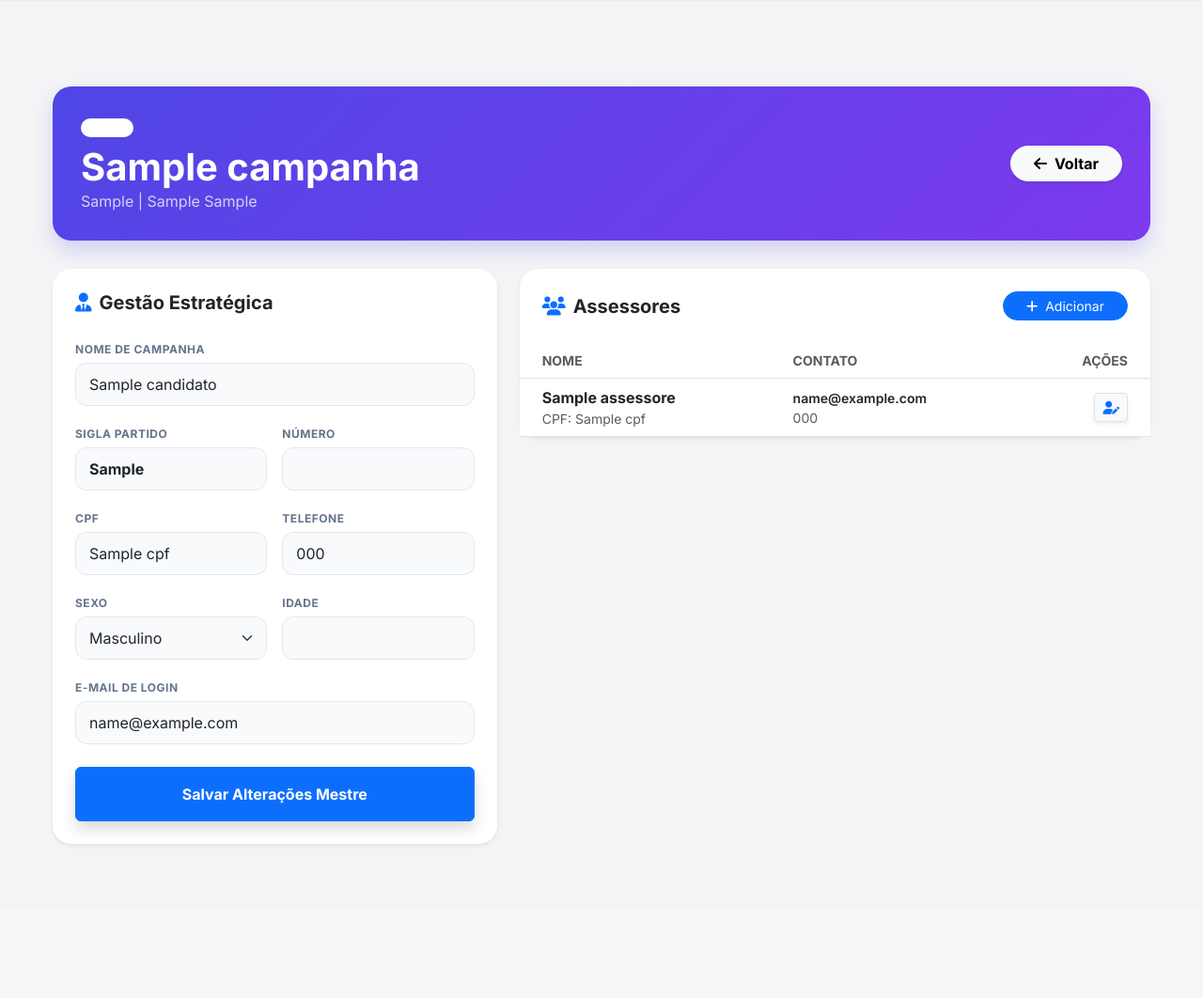
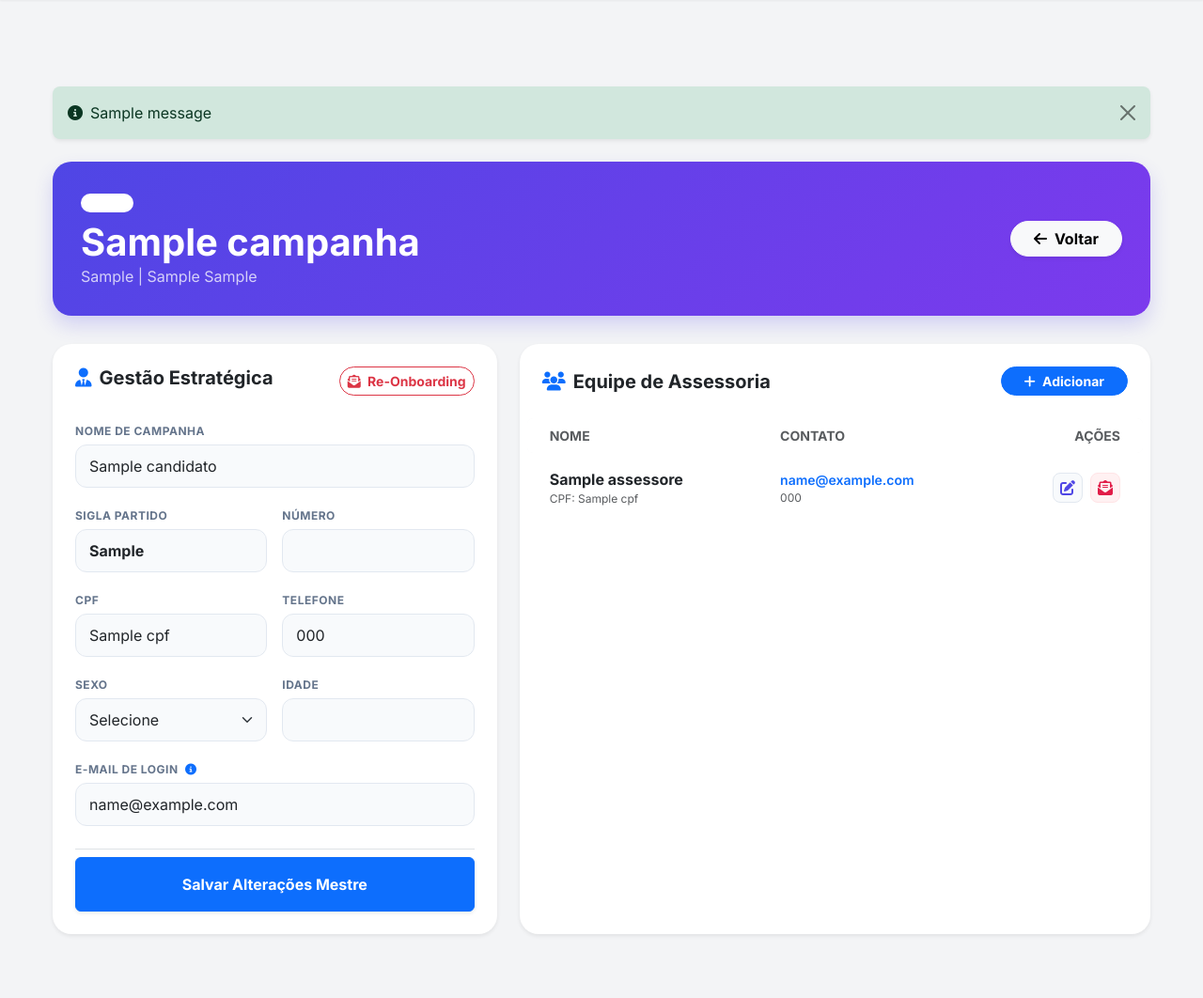
Before and after one commit to guibatist/app-candidatos, a Flask app: template app/templates/superadmin/perfil_campanha.html in a window 1280 px wide. Shown: the part 65-1127 px from the top of the page at 94% size. Before the commit the page ends 965 px from the top, so only its background shows below. Run offline with Flask 3, Linux system fonts and the light colour scheme; the template is opened without the code that fills it: most values are stand-ins (such as "Sample title", 1, 10 or a date in 2020); one stand-in notice (Sample message) is shown; some libraries are stand-ins or nearby versions.

Commit message:
feat: aprimora painel superadmin com re-onboarding ativo
Atualiza UI do perfil de campanha para o padrão Executive, implementa rastreio de alteração de e-mail para disparo de novas credenciais e resolve erro de indexação (RealDictCursor) no reset de senha.

```diff
--- a/app/templates/superadmin/perfil_campanha.html
+++ b/app/templates/superadmin/perfil_campanha.html
@@ -4,11 +4,34 @@
 <style>
     .profile-header { background: linear-gradient(135deg, #4f46e5 0%, #7c3aed 100%); border-radius: 20px; padding: 30px; color: white; margin-bottom: 30px; box-shadow: 0 10px 20px rgba(79, 70, 229, 0.2); }
     .card-premium { border: none; border-radius: 20px; box-shadow: 0 4px 15px rgba(0,0,0,0.05); background: #fff; }
-    .input-premium { border-radius: 12px; background-color: #f8fafc !important; border: 1px solid #e2e8f0 !important; padding: 10px 14px; }
+    .input-premium { border-radius: 12px; background-color: #f8fafc !important; border: 1px solid #e2e8f0 !important; padding: 10px 14px; transition: all 0.2s; }
+    .input-premium:focus { background-color: #fff !important; border-color: #4f46e5 !important; box-shadow: 0 0 0 3px rgba(79, 70, 229, 0.1); }
     .form-label-sm { font-size: 0.75rem; text-transform: uppercase; letter-spacing: 0.5px; color: #64748b; font-weight: 700; margin-bottom: 5px; }
+
+    /* Botões de Ação na Tabela */
+    .btn-action-icon {
+        width: 32px; height: 32px; padding: 0; display: inline-flex; align-items: center; justify-content: center;
+        border-radius: 8px; transition: all 0.2s; border: 1px solid transparent;
+    }
+    .btn-edit { background-color: #f8fafc; color: #4f46e5; border-color: #e2e8f0; }
+    .btn-edit:hover { background-color: #e0e7ff; }
+    .btn-reset { background-color: #fff1f2; color: #e11d48; border-color: #ffe4e6; }
+    .btn-reset:hover { background-color: #ffe4e6; }
 </style>
 
 <div class="container-fluid py-4">
+
+    {% with messages = get_flashed_messages(with_categories=true) %}
+        {% if messages %}
+            {% for category, message in messages %}
+                <div class="alert alert-{{ 'danger' if category == 'error' else category }} alert-dismissible fade show border-0 shadow-sm rounded-3 mb-4" role="alert">
+                    <i class="fa-solid fa-circle-info me-2"></i>{{ message }}
+                    <button type="button" class="btn-close" data-bs-dismiss="alert" aria-label="Close"></button>
+                </div>
+            {% endfor %}
+        {% endif %}
+    {% endwith %}
+
     <div class="profile-header d-flex justify-content-between align-items-center">
         <div>
             <span class="badge bg-white bg-opacity-20 text-white mb-2 px-3 py-1 rounded-pill small">ID: {{ campanha.id }}</span>
@@ -22,15 +45,25 @@
 
     <div class="row g-4">
         <div class="col-lg-5">
-            <div class="card card-premium shadow-sm border-0">
-                <div class="card-body p-4">
-                    <h5 class="fw-bold mb-4"><i class="fa-solid fa-user-tie me-2 text-primary"></i>Gestão Estratégica</h5>
-                    <form action="{{ url_for('superadmin.salvar_usuario_campanha', campanha_id=campanha.id) }}" method="POST">
+            <div class="card card-premium shadow-sm border-0 h-100">
+                <div class="card-body p-4 d-flex flex-column">
+                    <div class="d-flex justify-content-between align-items-start mb-4">
+                        <h5 class="fw-bold mb-0"><i class="fa-solid fa-user-tie me-2 text-primary"></i>Gestão Estratégica</h5>
+
+                        <form action="{{ url_for('superadmin.resetar_senha_usuario', usuario_id=candidato.id) }}" method="POST" class="m-0" onsubmit="return confirm('Isso resetará a senha do Candidato e enviará um e-mail de acesso. Confirmar?');">
+                            <input type="hidden" name="campanha_id" value="{{ campanha.id }}">
+                            <button type="submit" class="btn btn-sm btn-outline-danger rounded-pill fw-bold" title="Reenviar e-mail de Boas-vindas">
+                                <i class="fa-solid fa-envelope-open-text me-1"></i> Re-Onboarding
+                            </button>
+                        </form>
+                    </div>
+
+                    <form action="{{ url_for('superadmin.salvar_usuario_campanha', campanha_id=campanha.id) }}" method="POST" class="flex-grow-1 d-flex flex-column">
                         <input type="hidden" name="usuario_id" value="{{ candidato.id }}">
                         <input type="hidden" name="role" value="candidato">
                         <input type="hidden" name="cargo" value="{{ campanha.cargo_disputado }}">
 
-                        <div class="row g-3">
+                        <div class="row g-3 flex-grow-1">
                             <div class="col-12">
                                 <label class="form-label-sm">Nome de Campanha</label>
                                 <input type="text" name="nome" class="form-control input-premium" value="{{ candidato.nome }}" required>
@@ -45,32 +78,33 @@
                             </div>
                             <div class="col-md-6">
                                 <label class="form-label-sm">CPF</label>
-                                <input type="text" name="cpf" class="form-control input-premium cpf-mask" value="{{ candidato.cpf }}">
+                                <input type="text" name="cpf" class="form-control input-premium cpf-mask" value="{{ candidato.cpf or '' }}">
                             </div>
                             <div class="col-md-6">
                                 <label class="form-label-sm">Telefone</label>
-                                <input type="text" name="telefone" class="form-control input-premium" value="{{ candidato.telefone }}">
+                                <input type="text" name="telefone" class="form-control input-premium" value="{{ candidato.telefone or '' }}">
                             </div>
                             <div class="col-md-6">
                                 <label class="form-label-sm">Sexo</label>
                                 <select name="sexo" class="form-select input-premium">
+                                    <option value="" {% if not candidato.sexo %}selected{% endif %}>Selecione</option>
                                     <option value="Masculino" {% if candidato.sexo == 'Masculino' %}selected{% endif %}>Masculino</option>
                                     <option value="Feminino" {% if candidato.sexo == 'Feminino' %}selected{% endif %}>Feminino</option>
                                 </select>
                             </div>
                             <div class="col-md-6">
                                 <label class="form-label-sm">Idade</label>
-                                <input type="number" name="idade" class="form-control input-premium" value="{{ candidato.idade }}">
+                                <input type="number" name="idade" class="form-control input-premium" value="{{ candidato.idade or '' }}">
                             </div>
-                            <div class="col-12">
-                                <label class="form-label-sm">E-mail de Login</label>
+                            <div class="col-12 mt-auto pt-3">
+                                <label class="form-label-sm">E-mail de Login <i class="fa-solid fa-circle-info text-primary ms-1" title="Se você alterar este e-mail, uma nova senha será enviada ao usuário."></i></label>
                                 <input type="email" name="email" class="form-control input-premium" value="{{ candidato.email }}" required>
                             </div>
-                            <div class="col-12 mt-4">
-                                <button type="submit" class="btn btn-primary w-100 py-3 fw-bold shadow">
-                                    Salvar Alterações Mestre
-                                </button>
-                            </div>
+                        </div>
+                        <div class="mt-4 pt-2 border-top">
+                            <button type="submit" class="btn btn-primary w-100 py-3 fw-bold shadow-sm">
+                                Salvar Alterações Mestre
+                            </button>
                         </div>
                     </form>
                 </div>
@@ -78,38 +112,56 @@
         </div>
 
         <div class="col-lg-7">
-            <div class="card card-premium shadow-sm border-0">
+            <div class="card card-premium shadow-sm border-0 h-100">
                 <div class="card-header bg-transparent border-0 p-4 d-flex justify-content-between align-items-center">
-                    <h5 class="fw-bold mb-0"><i class="fa-solid fa-users me-2 text-primary"></i>Assessores</h5>
-                    <button type="button" class="btn btn-primary btn-sm rounded-pill px-4" onclick="btnNovoAssessor()">
+                    <h5 class="fw-bold mb-0"><i class="fa-solid fa-users me-2 text-primary"></i>Equipe de Assessoria</h5>
+                    <button type="button" class="btn btn-primary btn-sm rounded-pill px-4 fw-bold" onclick="btnNovoAssessor()">
                         <i class="fa-solid fa-plus me-1"></i> Adicionar
                     </button>
                 </div>
-                <div class="table-responsive">
+                <div class="table-responsive px-2">
                     <table class="table table-hover align-middle mb-0">
                         <thead class="bg-light">
                             <tr>
-                                <th class="ps-4 small text-muted">NOME</th>
-                                <th class="small text-muted">CONTATO</th>
-                                <th class="text-end pe-4 small text-muted">AÇÕES</th>
+                                <th class="ps-4 small text-muted border-0 rounded-start">NOME</th>
+                                <th class="small text-muted border-0">CONTATO</th>
+                                <th class="text-end pe-4 small text-muted border-0 rounded-end">AÇÕES</th>
                             </tr>
                         </thead>
                         <tbody>
                             {% for ass in assessores %}
                             <tr>
-                                <td class="ps-4">
-                                    <div class="fw-bold">{{ ass.nome }}</div>
-                                    <div class="text-muted small">CPF: {{ ass.cpf or '---' }}</div>
+                                <td class="ps-4 border-bottom-0 py-3">
+                                    <div class="fw-bold text-dark">{{ ass.nome }}</div>
+                                    <div class="text-muted small" style="font-size: 0.75rem;">CPF: {{ ass.cpf or 'Não informado' }}</div>
                                 </td>
-                                <td>
-                                    <div class="small fw-semibold">{{ ass.email }}</div>
-                                    <div class="text-muted small">{{ ass.telefone or '--' }}</div>
+                                <td class="border-bottom-0 py-3">
+                                    <div class="small fw-semibold text-primary">{{ ass.email }}</div>
+                                    <div class="text-muted small" style="font-size: 0.75rem;">{{ ass.telefone or '--' }}</div>
                                 </td>
-                                <td class="text-end pe-4">
-                                    <button class="btn btn-sm btn-light border shadow-sm"
-                                        onclick="btnEditarAssessor('{{ ass.id }}', '{{ ass.nome }}', '{{ ass.email }}', '{{ ass.cpf }}', '{{ ass.sexo }}', '{{ ass.idade }}', '{{ ass.telefone }}')">
-                                        <i class="fa-solid fa-user-pen text-primary"></i>
-                                    </button>
+                                <td class="text-end pe-4 border-bottom-0 py-3">
+                                    <div class="d-flex justify-content-end gap-2">
+
+                                        <button type="button" class="btn btn-action-icon btn-edit" title="Editar Assessor"
+                                            onclick="btnEditarAssessor('{{ ass.id }}', '{{ ass.nome }}', '{{ ass.email }}', '{{ ass.cpf or '' }}', '{{ ass.sexo or '' }}', '{{ ass.idade or '' }}', '{{ ass.telefone or '' }}')">
+                                            <i class="fa-solid fa-pen-to-square"></i>
+                                        </button>
+
+                                        <form action="{{ url_for('superadmin.resetar_senha_usuario', usuario_id=ass.id) }}" method="POST" class="m-0" onsubmit="return confirm('Deseja reenviar o convite de acesso para {{ ass.nome }}? A senha atual será invalidada.');">
+                                            <input type="hidden" name="campanha_id" value="{{ campanha.id }}">
+                                            <button type="submit" class="btn btn-action-icon btn-reset" title="Resetar Acesso e Reenviar Email">
+                                                <i class="fa-solid fa-envelope-open-text"></i>
+                                            </button>
+                                        </form>
+
+                                    </div>
+                                </td>
+                            </tr>
+                            {% else %}
+                            <tr>
+                                <td colspan="3" class="text-center py-5 text-muted">
+                                    <i class="fa-solid fa-users-slash fs-1 mb-3 opacity-25"></i>
+                                    <p class="mb-0">Nenhum assessor cadastrado nesta campanha.</p>
                                 </td>
                             </tr>
                             {% endfor %}
@@ -121,25 +173,30 @@
     </div>
 </div>
 
-<div class="modal fade" id="modalAssessor" tabindex="-1" aria-labelledby="modalAssessorLabel" aria-hidden="true">
+<div class="modal fade" id="modalAssessor" tabindex="-1" aria-hidden="true">
     <div class="modal-dialog modal-dialog-centered">
         <div class="modal-content border-0 shadow-lg" style="border-radius: 20px;">
             <form action="{{ url_for('superadmin.salvar_usuario_campanha', campanha_id=campanha.id) }}" method="POST">
                 <input type="hidden" name="usuario_id" id="modal_uid" value="">
                 <input type="hidden" name="role" value="assessor">
 
-                <div class="modal-header border-0 px-4 pt-4">
-                    <h4 class="fw-bold mb-0" id="modalTitle">Novo Assessor</h4>
+                <div class="modal-header border-0 px-4 pt-4 pb-2">
+                    <h5 class="fw-bold mb-0" id="modalTitle">Novo Assessor</h5>
                     <button type="button" class="btn-close" data-bs-dismiss="modal" aria-label="Close"></button>
                 </div>
                 <div class="modal-body px-4">
+                    <div class="alert alert-info bg-primary bg-opacity-10 border-0 text-primary small py-2 mb-4 d-flex align-items-center rounded-3">
+                        <i class="fa-solid fa-circle-info me-2 fs-5"></i>
+                        <span>Ao salvar, um e-mail de acesso será enviado automaticamente (se for cadastro novo ou alteração de e-mail).</span>
+                    </div>
+
                     <div class="row g-3">
                         <div class="col-12">
                             <label class="form-label-sm">Nome Completo</label>
                             <input type="text" name="nome" id="modal_nome" class="form-control input-premium" required>
                         </div>
-                        <div class="col-md-6">
-                            <label class="form-label-sm">E-mail</label>
+                        <div class="col-12">
+                            <label class="form-label-sm">E-mail (Login)</label>
                             <input type="email" name="email" id="modal_email" class="form-control input-premium" required>
                         </div>
                         <div class="col-md-6">
@@ -150,21 +207,22 @@
                             <label class="form-label-sm">CPF</label>
                             <input type="text" name="cpf" id="modal_cpf" class="form-control input-premium cpf-mask">
                         </div>
-                        <div class="col-md-3">
+                        <div class="col-md-6">
                             <label class="form-label-sm">Sexo</label>
                             <select name="sexo" id="modal_sexo" class="form-select input-premium">
-                                <option value="Masculino">M</option>
-                                <option value="Feminino">F</option>
+                                <option value="">Selecione</option>
+                                <option value="Masculino">Masculino</option>
+                                <option value="Feminino">Feminino</option>
                             </select>
                         </div>
-                        <div class="col-md-3">
+                        <div class="col-md-6">
                             <label class="form-label-sm">Idade</label>
                             <input type="number" name="idade" id="modal_idade" class="form-control input-premium">
                         </div>
                     </div>
                 </div>
-                <div class="modal-footer border-0 px-4 pb-4 mt-2">
-                    <button type="submit" class="btn btn-primary w-100 py-3 fw-bold shadow">Salvar Assessor</button>
+                <div class="modal-footer border-0 px-4 pb-4 pt-2">
+                    <button type="submit" class="btn btn-primary w-100 py-3 fw-bold shadow-sm">Salvar Registro</button>
                 </div>
             </form>
         </div>
@@ -172,39 +230,13 @@
 </div>
 
 <script>
-// USAMOS O DISPATCHER PARA GARANTIR QUE O BOOTSTRAP JÁ CARREGOU
 document.addEventListener("DOMContentLoaded", function() {
-    // Inicializa a instância do modal via JS (Padrão Bootstrap 5)
     const elAssessor = document.getElementById('modalAssessor');
     const instanceModal = new bootstrap.Modal(elAssessor);
 
-    // FUNÇÃO: NOVO ASSESSOR
-    window.btnNovoAssessor = function() {
-        document.getElementById('modalTitle').innerText = "Novo Assessor";
-        document.getElementById('modal_uid').value = ""; // Importante: Limpa o ID
-        document.getElementById('modal_nome').value = "";
-        document.getElementById('modal_email').value = "";
-        document.getElementById('modal_cpf').value = "";
-        document.getElementById('modal_tel').value = "";
-        document.getElementById('modal_idade').value = "";
-        instanceModal.show();
-    };
-
-    // FUNÇÃO: EDITAR ASSESSOR
-    window.btnEditarAssessor = function(id, nome, email, cpf, sexo, idade, tel) {
-        document.getElementById('modalTitle').innerText = "Editar Assessor";
-        document.getElementById('modal_uid').value = id; // Define o ID para a rota fazer UPDATE
-        document.getElementById('modal_nome').value = nome;
-        document.getElementById('modal_email').value = email;
-        document.getElementById('modal_cpf').value = cpf;
-        document.getElementById('modal_sexo').value = sexo;
-        document.getElementById('modal_idade').value = (idade && idade !== 'None') ? idade : '';
-        document.getElementById('modal_tel').value = (tel && tel !== 'None') ? tel : '';
-        instanceModal.show();
-    };
-
-    // MÁSCARA DE CPF EM TEMPO REAL
-    document.querySelectorAll('.cpf-mask').forEach(input => {
+    // MÁSCARA DE CPF
+    const cpfMasks = document.querySelectorAll('.cpf-mask');
+    cpfMasks.forEach(input => {
         input.addEventListener('input', e => {
             let v = e.target.value.replace(/\D/g, "");
             if (v.length > 11) v = v.slice(0, 11);
@@ -214,6 +246,37 @@ document.addEventListener("DOMContentLoaded", function() {
             e.target.value = v;
         });
     });
+
+    window.btnNovoAssessor = function() {
+        document.getElementById('modalTitle').innerText = "Novo Assessor";
+        document.getElementById('modal_uid').value = "";
+        document.getElementById('modal_nome').value = "";
+        document.getElementById('modal_email').value = "";
+        document.getElementById('modal_cpf').value = "";
+        document.getElementById('modal_tel').value = "";
+        document.getElementById('modal_idade').value = "";
+        document.getElementById('modal_sexo').value = "";
+        instanceModal.show();
+    };
+
+    window.btnEditarAssessor = function(id, nome, email, cpf, sexo, idade, tel) {
+        document.getElementById('modalTitle').innerText = "Editar Assessor";
+        document.getElementById('modal_uid').value = id;
+        document.getElementById('modal_nome').value = nome;
+        document.getElementById('modal_email').value = email;
+        document.getElementById('modal_cpf').value = (cpf && cpf !== 'None') ? cpf : '';
+        document.getElementById('modal_sexo').value = (sexo && sexo !== 'None') ? sexo : '';
+        document.getElementById('modal_idade').value = (idade && idade !== 'None') ? idade : '';
+        document.getElementById('modal_tel').value = (tel && tel !== 'None') ? tel : '';
+
+        // Dispara o evento de input para a máscara de CPF formatar o valor que veio do banco
+        const cpfInput = document.getElementById('modal_cpf');
+        if(cpfInput.value) {
+            cpfInput.dispatchEvent(new Event('input'));
+        }
+
+        instanceModal.show();
+    };
 });
 </script>
 
```
Also changed, not shown: app/routes/superadmin.py (+108 -49 lines).
